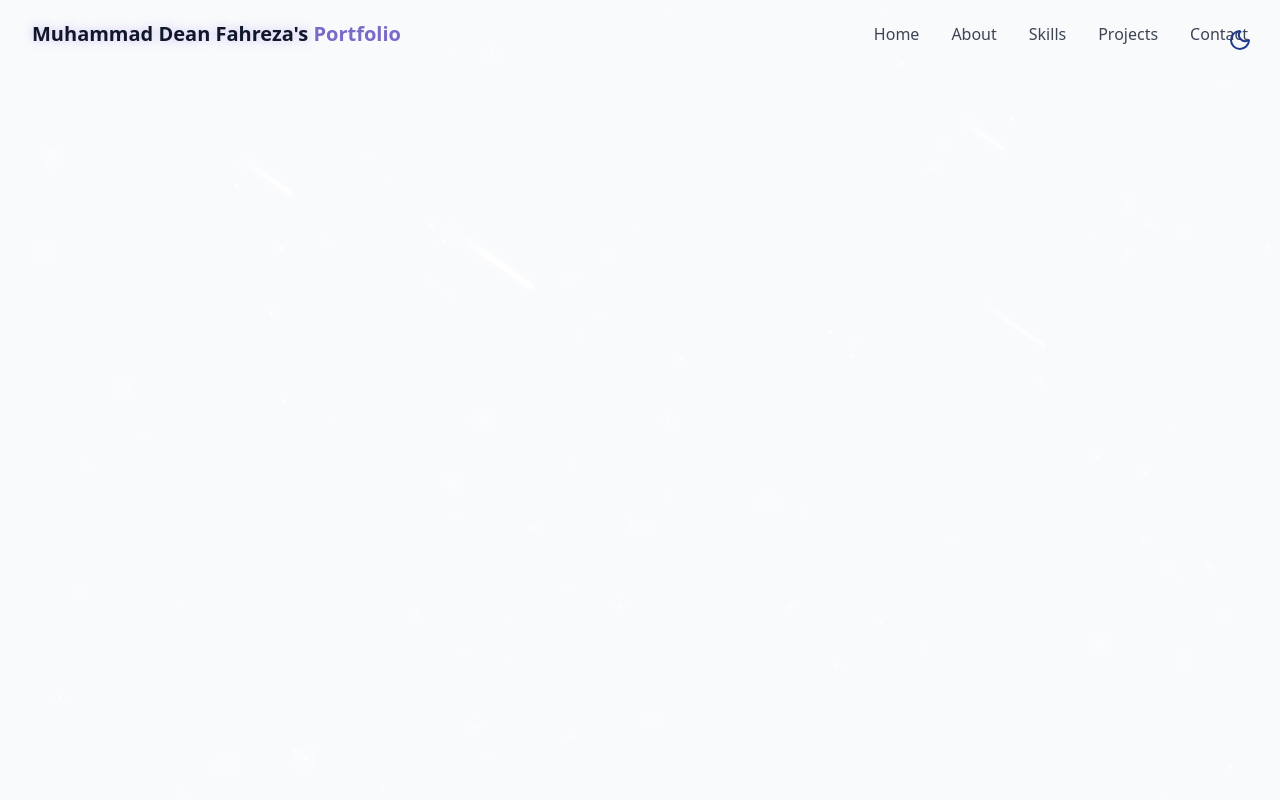
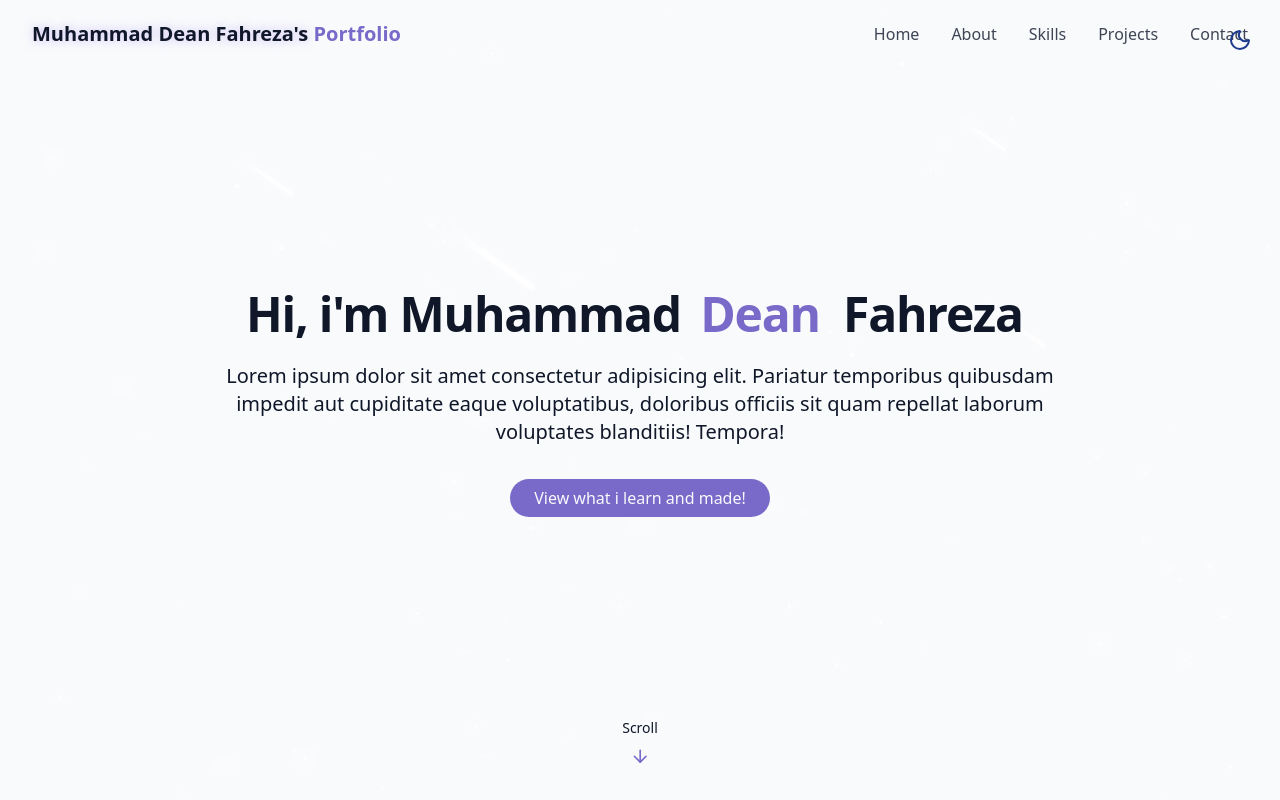
Before and after one commit to dean-fahreza/portfolio-website, a React (Vite) app: page / in a window 1280 px wide. Built offline with nearby package versions, Linux system fonts and the light colour scheme.

Commit message:
add: Menambahkan file ke dalam repositori

```diff
--- /dev/null
+++ b/src/components/HeroSection.jsx
@@ -0,0 +1,44 @@
+import { ArrowDown } from "lucide-react"
+
+export const HeroSection = () => {
+    return (
+        <section id="hero" className="relative min-h-screen flex flex-col items-center justify-center">
+            <div className="container max-w-4xl mx-auto text-center z-10">
+                <div className="space-y-6">
+                    {/*  */}
+                    <h1 className="text-4xl md:text-5xl font-bold tracking-tight">
+                        <span className="opacity-0 animate-fade-in">
+                             Hi, i'm&nbsp;
+                        </span>
+                        <span className="text-gradient opacity-0 animate-fade-in-delay-1">
+                            Muhammad&nbsp;
+                        </span>
+                        <span className="text-primary ml-2 opacity-0 animate-fade-in-delay-2">
+                            Dean&nbsp;
+                        </span>
+                        <span className="text-gradient ml-3 opacity-0 animate-fade-in-delay-3">
+                            Fahreza&nbsp;
+                        </span>
+                    </h1>
+                    <p className="text-lg md:text-xl text-muted-foreground max-2-2xl mx-auto opacity-0
+                                  animate-fade-in-delay-4">
+                        Lorem ipsum dolor sit amet consectetur adipisicing elit. Pariatur temporibus quibusdam
+                        impedit aut cupiditate eaque voluptatibus, doloribus officiis sit quam repellat laborum
+                        voluptates blanditiis! Tempora!
+                    </p>
+                    <div className="opacity-0 animate-button-for-cv pt-4">
+                        <a href="#projects" className="cosmic-button">
+                            View what i learn and made!
+                        </a>
+                    </div>
+                </div>
+            </div>
+            <div className="absolute bottom-8 left-1/2 transform -translate-x-1/2 flex flex-col items-center
+                            animate-bounce">
+                {/*  */}
+                <span className="text-sm text-muted-foreground mb-2"> Scroll </span>
+                <ArrowDown className="h-5 w-5 text-primary"/>
+            </div>
+        </section>
+    )
+}
--- a/src/components/Navbar.jsx
+++ b/src/components/Navbar.jsx
@@ -49,7 +49,8 @@
                     {/* versi mobile navbar */}
 
                     <button onClick={() => setIsMenuOpen((prev) => !prev)}
-                    className='md:hidden p-2 text-foreground z-50'>
+                    className='md:hidden p-2 text-foreground z-50'
+                    aria-label={isMenuOpen ? 'Close Menu' : 'Open Menu'}>
                         {isMenuOpen ? <X size={24}/> : <Menu size={24}/>}
                     </button>
 
--- a/src/index.css
+++ b/src/index.css
@@ -18,6 +18,7 @@
   --animate-fade-in-delay-2: fade-in 0.7s ease-out 0.4s forwards;
   --animate-fade-in-delay-3: fade-in 0.7s ease-out 0.6s forwards;
   --animate-fade-in-delay-4: fade-in 0.7s ease-out 0.8s forwards;
+  --animate-button-for-cv: fade-in 0.7s ease-out 1.2654s forwards;
   --animate-meteor: meteor 5s linear infinite;
 
   @keyframes float {
--- a/src/pages/Home.jsx
+++ b/src/pages/Home.jsx
@@ -1,6 +1,7 @@
 import { StarBackground } from "../components/StarBackground"
 import { ThemeToggle } from "../components/ThemeToggle"
 import { Navbar } from "../components/Navbar"
+import { HeroSection } from "../components/HeroSection"
 
 export const Home = () => {
     return <div className="min-h-screen bg-background text-foreground overflow-x-hidden">
@@ -14,6 +15,9 @@
         <Navbar />
 
         {/** Main Content (konten utama) */}
+        <main>
+            <HeroSection />
+        </main>
 
         {/** Footer */}
 
```
